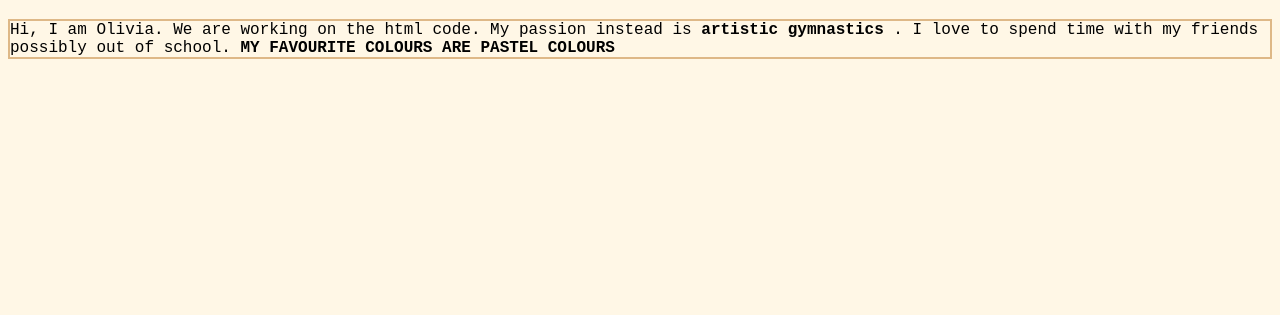
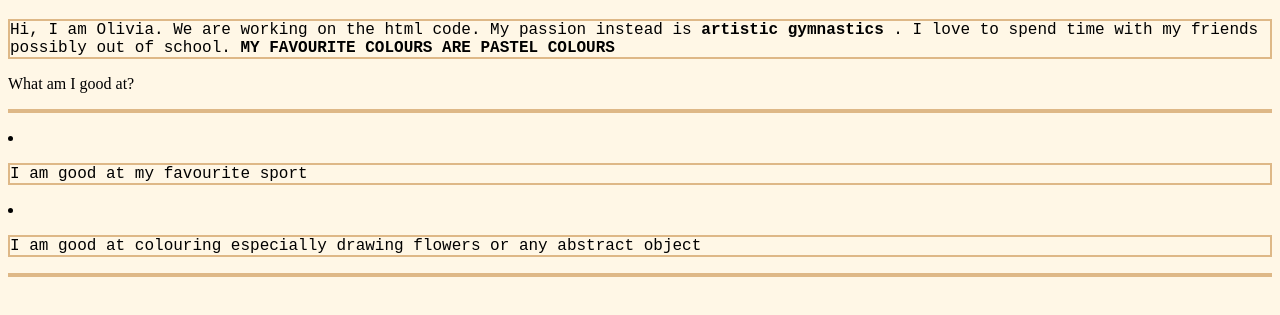
Before and after one commit to H-is-MYP-DaVinci/001-test-groupwork, a plain HTML site: page olivia.html in a window 1280 px wide. Shown: the part 73-388 px from the top of the page. Drawn offline with Linux system fonts and the light colour scheme.

```diff
--- a/olivia.html
+++ b/olivia.html
@@ -20,5 +20,16 @@
             I love to spend time with my friends possibly out of school.
        <b>MY FAVOURITE COLOURS ARE PASTEL COLOURS</b>
             </p>
+
+        <article>
+            What am I good at?
+            <p>
+               <li>
+                 <p>  I am good at my favourite sport</p>
+                 <li>
+                  <p> I am good at colouring especially drawing flowers or any abstract object</p> </li>          </li>
+            </p>
+        </article>
+        <a href=""></a>
     </body>
     </head>
```
